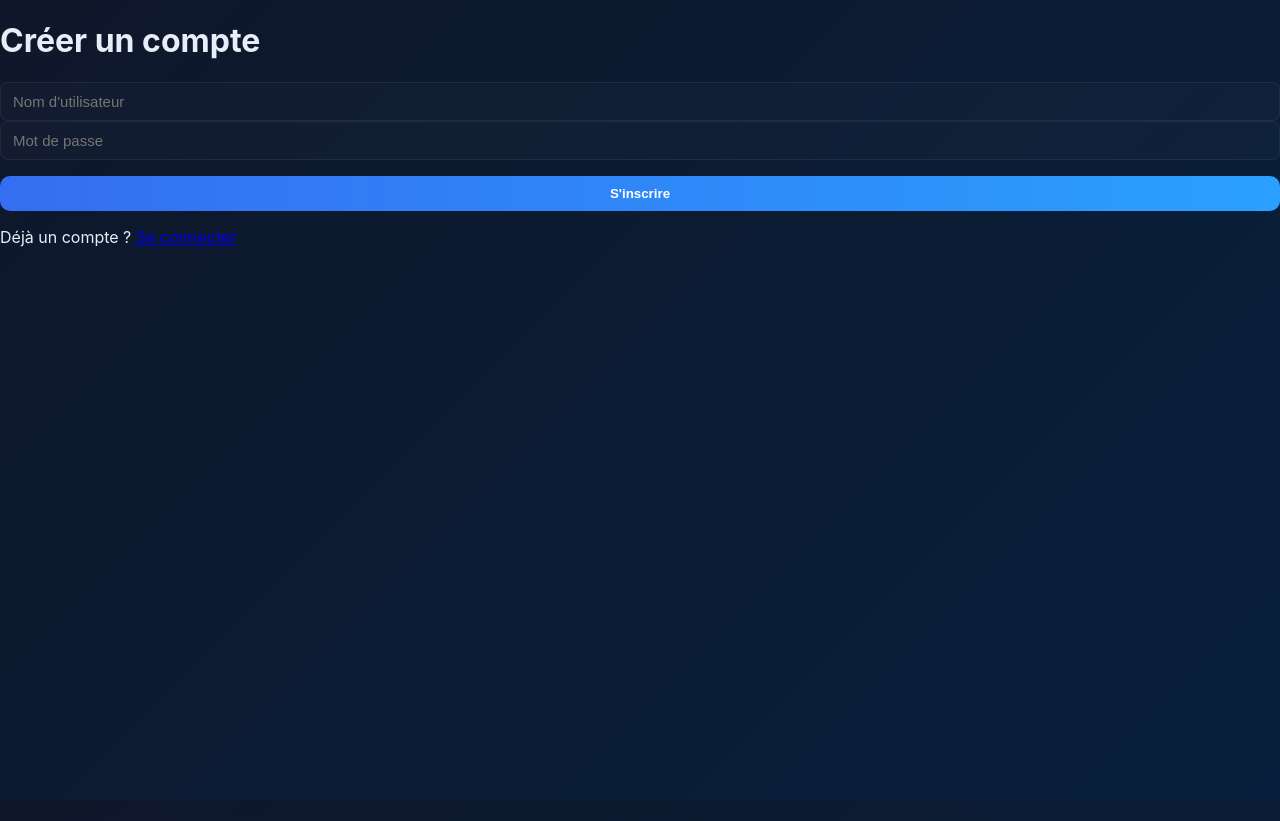
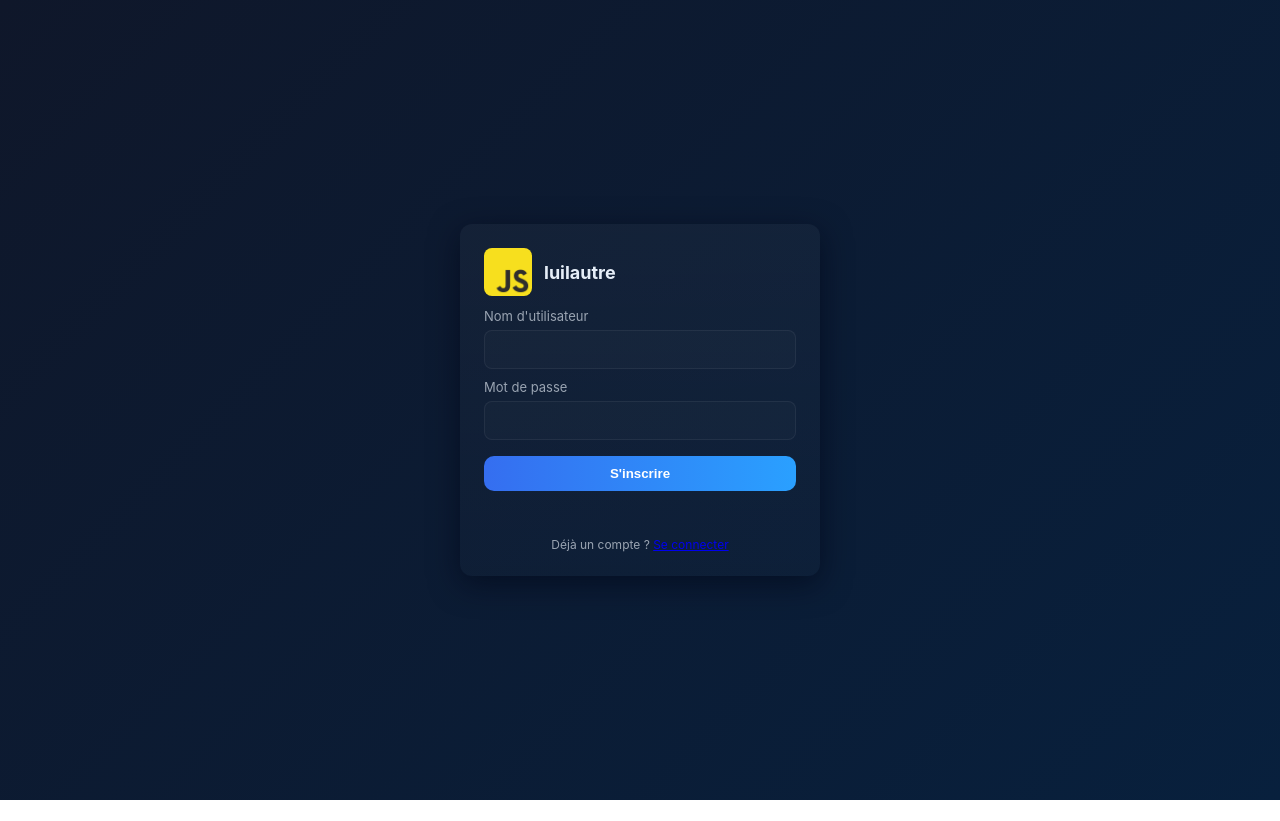
Before and after one commit to luilautre/login, a website: page public/register.html in a window 1280 px wide. After the commit the page ends 800 px from the top, so only its background shows below. Drawn offline with Linux system fonts and the light colour scheme.

Commit message:
Refactor registration form layout and styling

```diff
--- a/public/register.html
+++ b/public/register.html
@@ -1,20 +1,34 @@
 <!DOCTYPE html>
 <html lang="fr">
 <head>
-  <meta charset="UTF-8" />
-  <meta name="viewport" content="width=device-width, initial-scale=1.0" />
+  <meta charset="UTF-8">
+  <meta name="viewport" content="width=device-width, initial-scale=1.0">
   <title>luilautre | Inscription</title>
-  <link rel="stylesheet" href="styles.css" />
+  <link rel="stylesheet" href="styles.css">
 </head>
 <body>
-  <div class="container">
-    <h1>Créer un compte</h1>
-    <form action="/register" method="POST">
-      <input type="text" name="username" placeholder="Nom d'utilisateur" required />
-      <input type="password" name="password" placeholder="Mot de passe" required />
-      <button type="submit">S'inscrire</button>
-    </form>
-    <p>Déjà un compte ? <a href="/login.html">Se connecter</a></p>
+  <div class="centered">
+    <div class="card">
+      <div class="brand">
+        <img src="images/logo.png" alt="Logo">
+        <h1>luilautre</h1>
+      </div>
+      <form action="/register" method="POST">
+        <label>
+          <span>Nom d'utilisateur</span>
+          <input type="text" name="username" required>
+        </label>
+        <label>
+          <span>Mot de passe</span>
+          <input type="password" name="password" required>
+        </label>
+        <button type="submit">S'inscrire</button>
+        <div class="msg"></div>
+      </form>
+      <div class="small">
+        Déjà un compte ? <a href="/login.html">Se connecter</a>
+      </div>
+    </div>
   </div>
 </body>
 </html>
```
